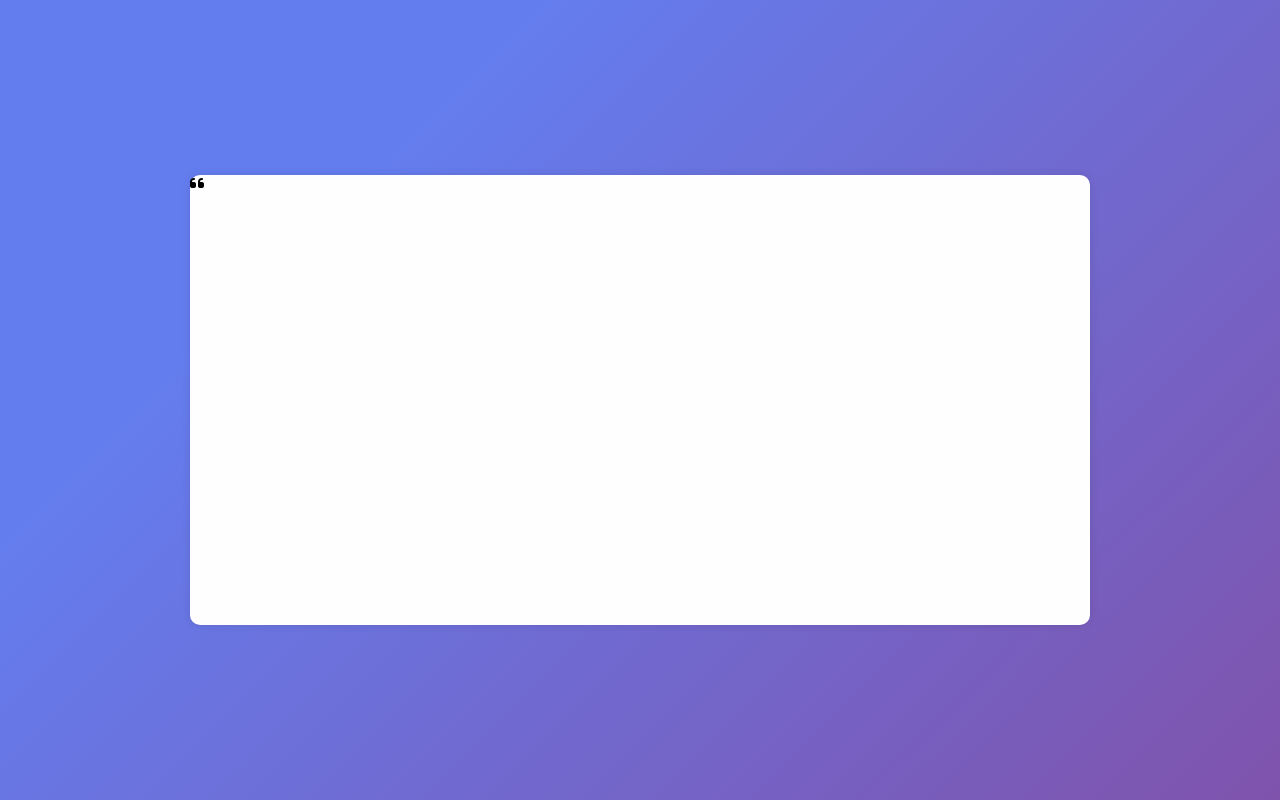
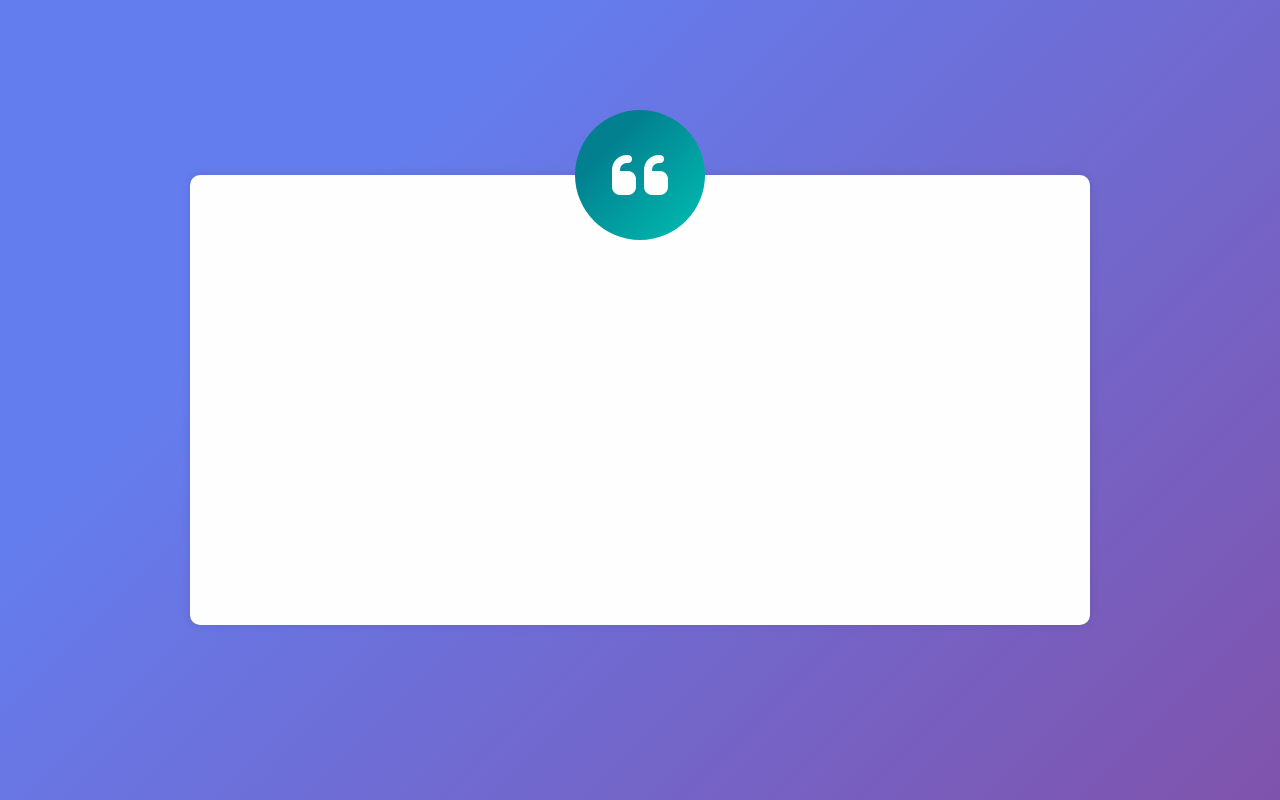
Before and after one commit to Anshika75/Quotify, an Angular app: page / in a window 1280 px wide. Built offline with nearby package versions, Linux system fonts and the light colour scheme.

Commit message:
Update quote-box.component.css

```diff
--- a/src/app/quote-box/quote-box.component.css
+++ b/src/app/quote-box/quote-box.component.css
@@ -4,8 +4,24 @@
     background-color: #fefefe;
     border-radius: 10px;
     box-shadow: 0 0 10px rgba(0, 0, 0, 0.1);
+    position: relative;
 }
 
 .quote-box .quote-icon{
+    position: absolute;
+    left: 50%;
+    height: 130px;
+    width: 130px;
+    transform: translate(-50%, -50%);
+    border-radius: 50%;
+    background-color: #00bfb2;
+    background-image: linear-gradient(315deg, #00bfb2 0%, #028090 74%);
+    display: grid;
+    place-items: center;
 
 }
+
+.quote-box .quote-icon i{
+    font-size: 4rem;
+    color: #fefefe;
+}
```
